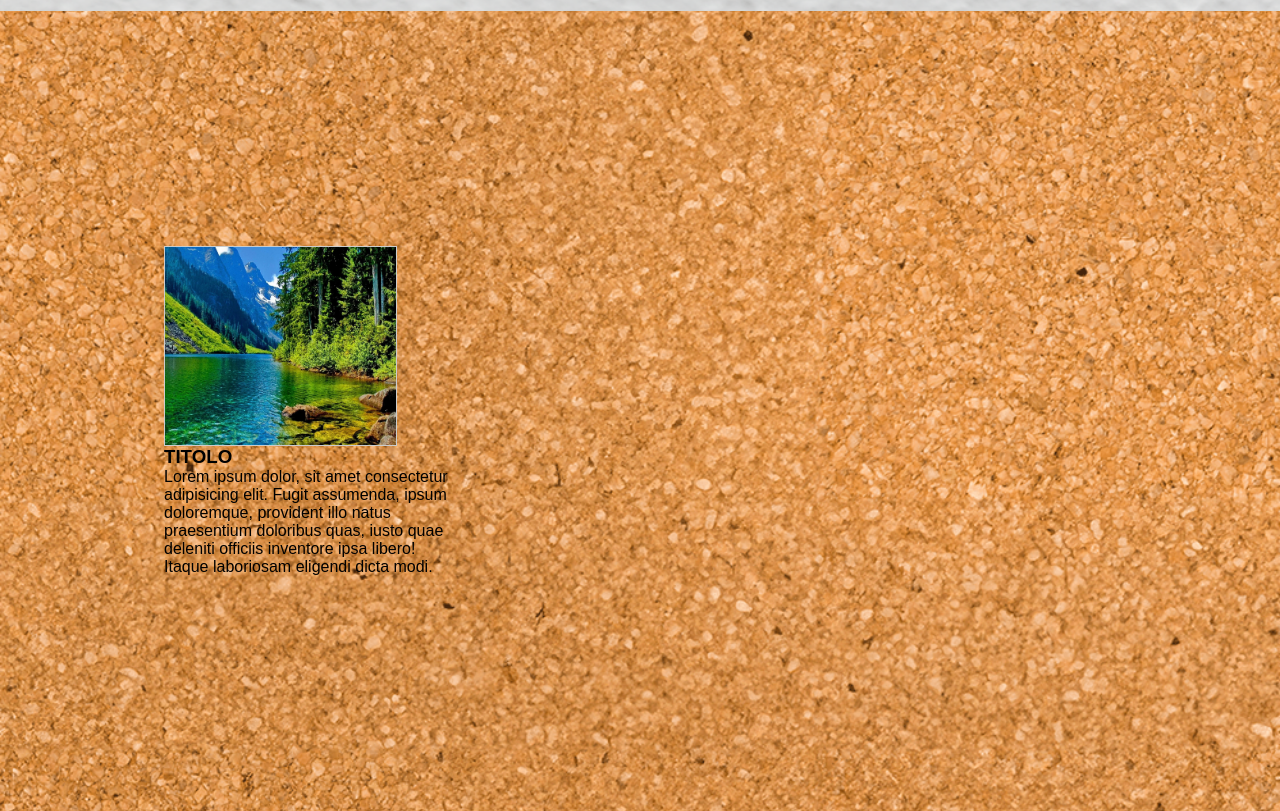
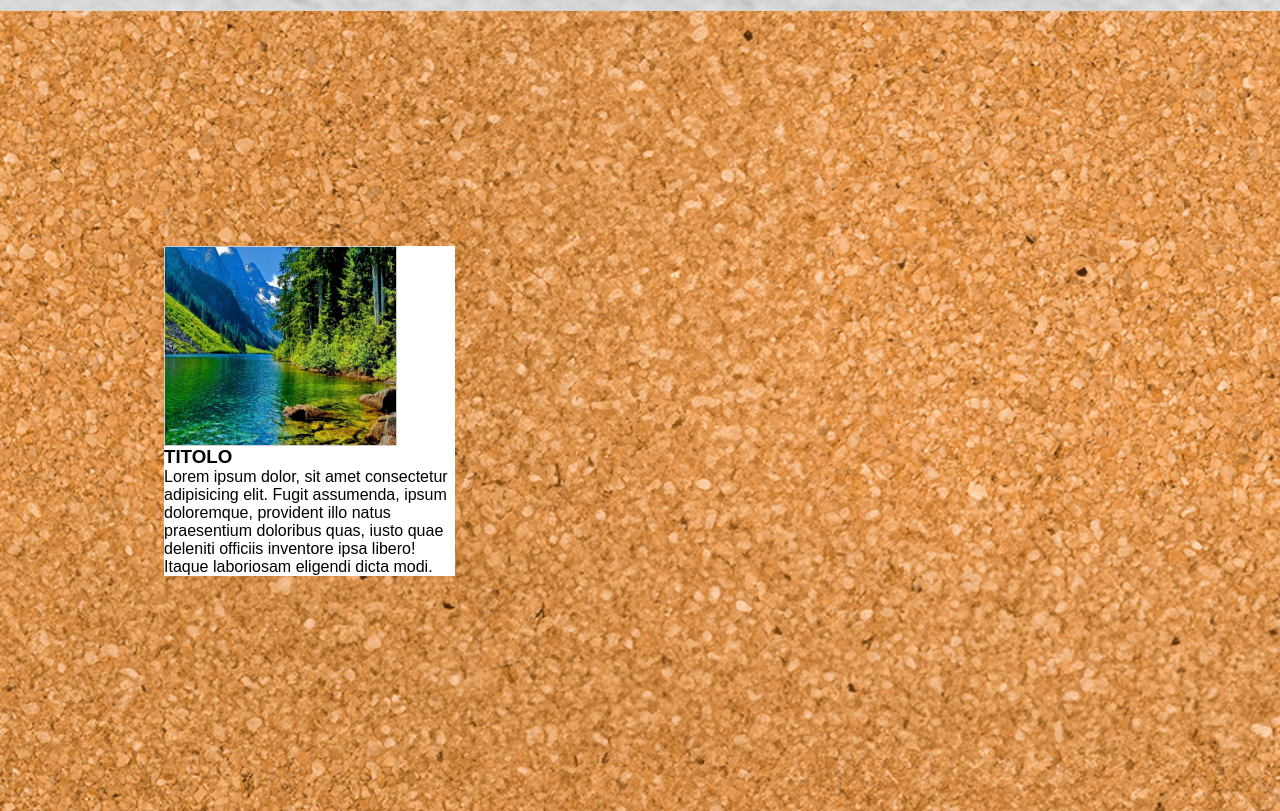
Before and after one commit to EmanueleAnnoscia/js-photo-blog, a plain HTML site: page index.html in a window 1280 px wide. Shown: the part 89-900 px from the top of the page. Drawn offline with nearby package versions, Linux system fonts and the light colour scheme; no server answers; a web font is replaced by a local one.

Commit message:
salvataggio extra

```diff
--- a/css/style.css
+++ b/css/style.css
@@ -46,6 +46,10 @@
     padding: 20px;
 }
 
+.card{
+    background-color: white;
+}
+
 .img-container {
   width: 80%;
   height: 200px;
```
